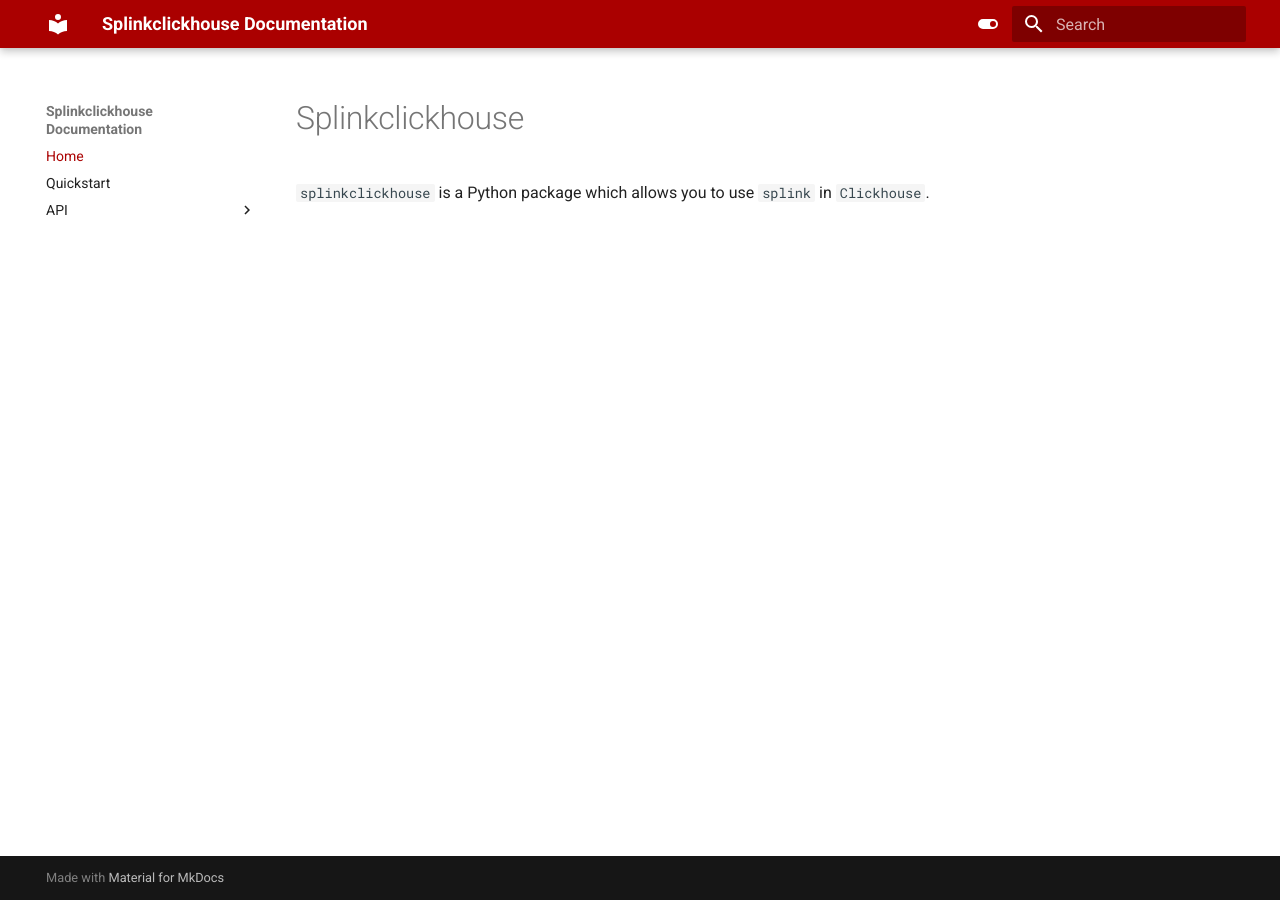
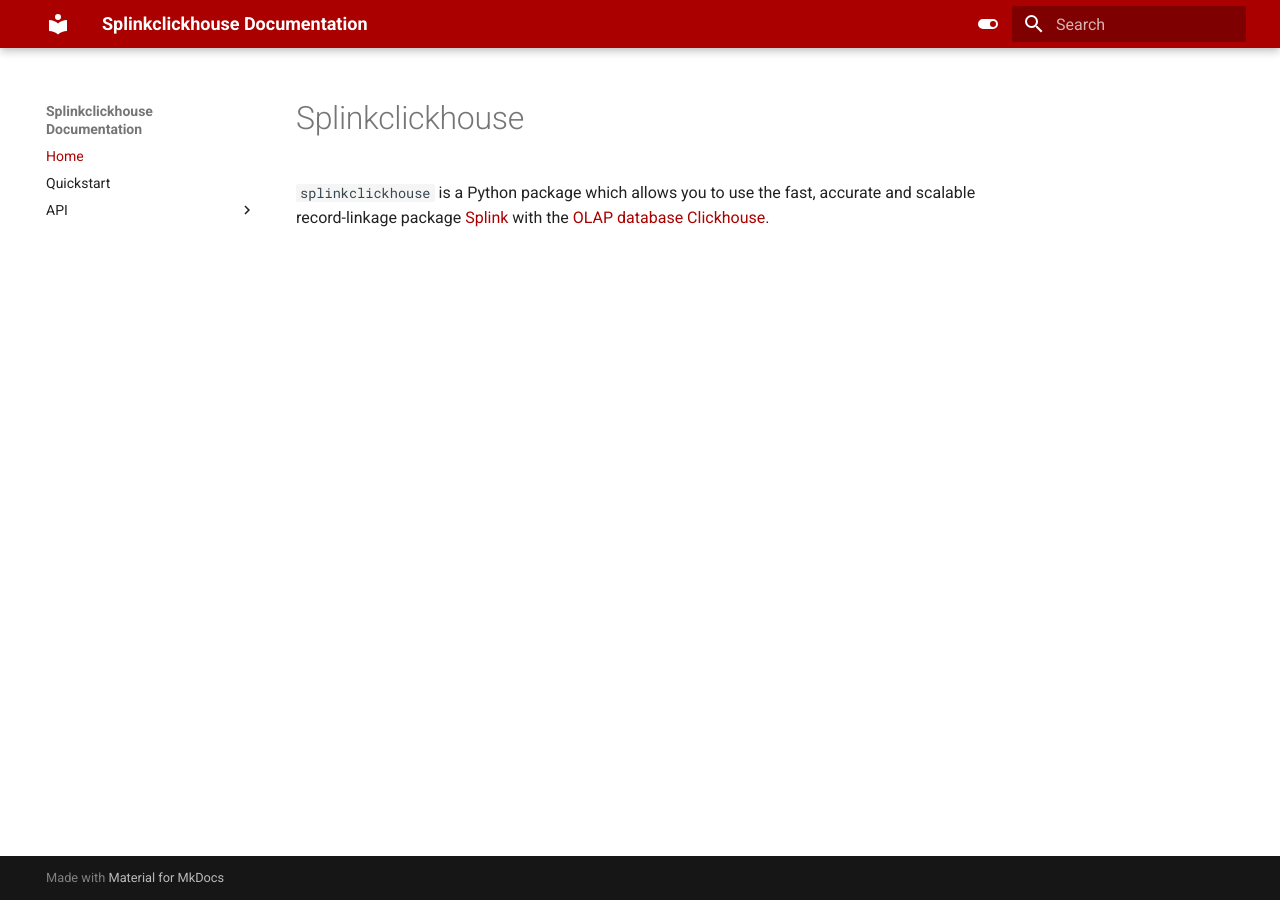
Before and after one commit to ADBond/splinkclickhouse, an MkDocs documentation site: the page built from docs/index.md, in a window 1280 px wide. Built offline with MkDocs 1.6.1 and Material for MkDocs 9.7.7, drawn with Linux system fonts in a browser that asks for light colours.

Commit message:
expand intro

```diff
--- a/docs/index.md
+++ b/docs/index.md
@@ -1,3 +1,3 @@
 # Splinkclickhouse
 
-`splinkclickhouse` is a Python package which allows you to use `splink` in `Clickhouse`.
+`splinkclickhouse` is a Python package which allows you to use the fast, accurate and scalable record-linkage package [Splink](https://moj-analytical-services.github.io/splink/) with the [OLAP database Clickhouse](https://clickhouse.com/docs).
```
